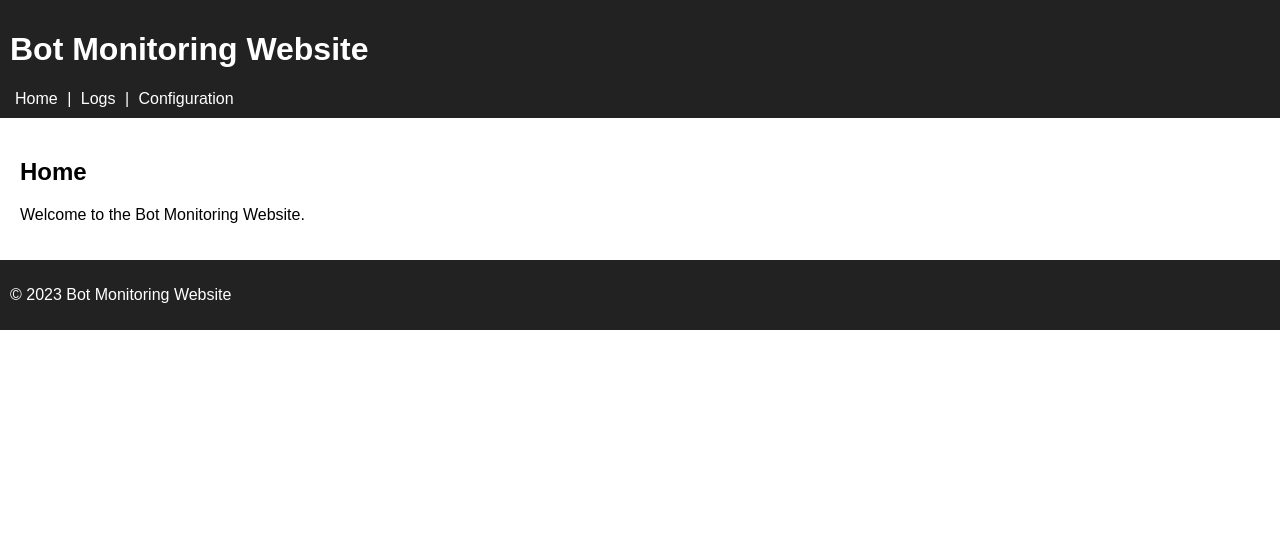
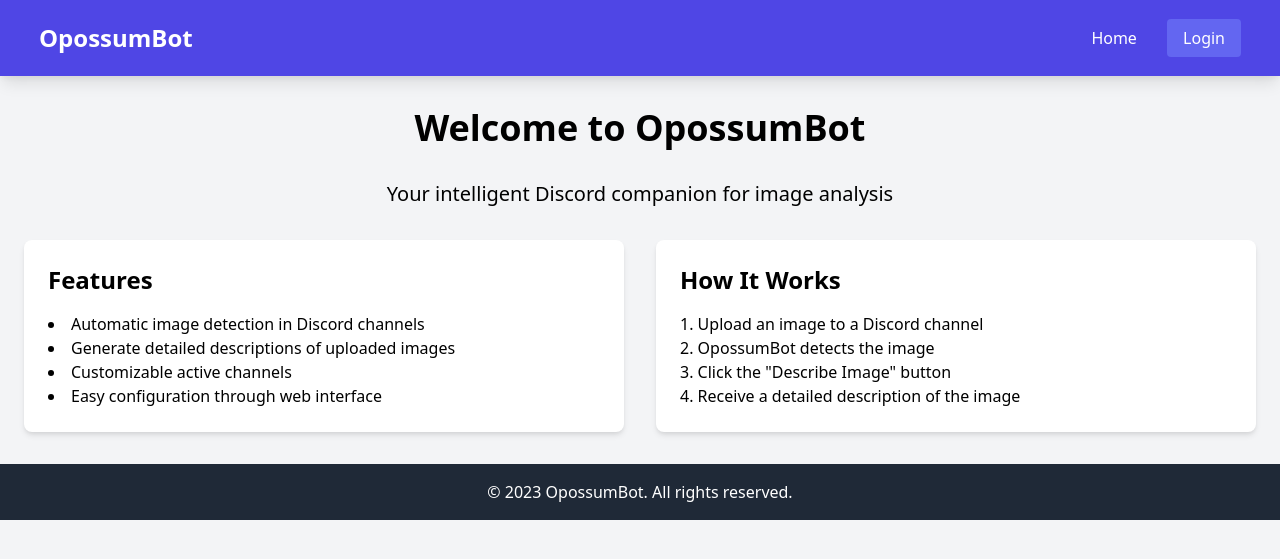
Before and after one commit to GraysLawson/opossum, a Flask app: template website/templates/index.html in a window 1280 px wide. Shown: the top 559 px of the page. Run offline with Flask 3, Linux system fonts and the light colour scheme; the template is opened without the code that fills it, so the values that code supplies are empty; parts of the project's set-up code (start-up, migrations or seed data) failed here and were passed over.

Commit message:
modified:   bot/config.py 	modified:   bot/events.py 	modified:   bot/utils.py 	modified:   website/app.py 	modified:   website/requirements.txt 	modified:   website/templates/base.html 	modified:   website/templates/index.html

```diff
--- a/bot/config.py
+++ b/bot/config.py
@@ -6,6 +6,10 @@
 ACTIVE_CHANNELS = os.environ.get('ACTIVE_CHANNELS', '').split(',')
 REDIS_URL = os.environ['REDIS_URL']
 OPENAI_MODEL = os.environ.get('OPENAI_MODEL', 'gpt-4o-mini')
+
+DISCORD_CLIENT_ID = os.environ['DISCORD_CLIENT_ID']
+DISCORD_CLIENT_SECRET = os.environ['DISCORD_CLIENT_SECRET']
+DISCORD_REDIRECT_URI = os.environ['DISCORD_REDIRECT_URI']
 
 if not DISCORD_TOKEN:
     raise ValueError("Discord token not provided")
--- a/bot/utils.py
+++ b/bot/utils.py
@@ -4,8 +4,9 @@
 
 client = openai.OpenAI(api_key=OPENAI_API_KEY)
 
-def generate_image_description(image_url):
+async def generate_image_description(image_url, progress_callback):
     try:
+        await progress_callback("Initializing image analysis...")
         response = client.chat.completions.create(
             model=OPENAI_MODEL,
             messages=[
@@ -19,6 +20,7 @@
             ],
             max_tokens=300
         )
+        await progress_callback("Generating description...")
         return response.choices[0].message.content
     except Exception as e:
         logger.error(f"Error generating image description: {str(e)}")
--- a/website/app.py
+++ b/website/app.py
@@ -1,10 +1,18 @@
-from flask import Flask, render_template, request, redirect, url_for
+from flask import Flask, render_template, request, redirect, url_for, session
+from flask_discord import DiscordOAuth2Session, requires_authorization, Unauthorized
 import os
 import redis
 import json
 from datetime import datetime
+from functools import wraps
 
 app = Flask(__name__)
+app.secret_key = os.urandom(24)
+app.config["DISCORD_CLIENT_ID"] = os.getenv("DISCORD_CLIENT_ID")
+app.config["DISCORD_CLIENT_SECRET"] = os.getenv("DISCORD_CLIENT_SECRET")
+app.config["DISCORD_REDIRECT_URI"] = os.getenv("DISCORD_REDIRECT_URI")
+
+discord = DiscordOAuth2Session(app)
 
 REDIS_URL = os.getenv('REDIS_URL')
 
@@ -15,11 +23,34 @@
 def get_redis_connection():
     return redis.Redis.from_url(REDIS_URL)
 
+def login_required(f):
+    @wraps(f)
+    def decorated_function(*args, **kwargs):
+        if not discord.authorized:
+            return redirect(url_for("login"))
+        return f(*args, **kwargs)
+    return decorated_function
+
 @app.route('/')
 def index():
     return render_template('index.html')
 
+@app.route("/login")
+def login():
+    return discord.create_session()
+
+@app.route("/callback")
+def callback():
+    discord.callback()
+    return redirect(url_for("index"))
+
+@app.route("/logout")
+def logout():
+    discord.revoke()
+    return redirect(url_for("index"))
+
 @app.route('/logs')
+@login_required
 def logs():
     try:
         redis_client = get_redis_connection()
@@ -38,6 +69,7 @@
         return render_template('logs.html', logs=[], error="An unexpected error occurred while fetching logs.")
 
 @app.route('/config', methods=['GET', 'POST'])
+@login_required
 def config():
     if request.method == 'POST':
         discord_token = request.form.get('discord_token')
@@ -80,5 +112,9 @@
                                available_models=available_models,
                                channels=channels)
 
-if __name__ == '__main__':
-    app.run(host='0.0.0.0', port=8080)
+@app.errorhandler(Unauthorized)
+def redirect_unauthorized(e):
+    return redirect(url_for("login"))
+
+if __name__ == "__main__":
+    app.run(debug=True)
--- a/website/requirements.txt
+++ b/website/requirements.txt
@@ -3,3 +3,4 @@
 gunicorn
 redis
 openai>=1.51.2
+Flask-Discord
--- a/website/templates/base.html
+++ b/website/templates/base.html
@@ -2,23 +2,34 @@
 <html lang="en">
 <head>
     <meta charset="UTF-8">
-    <title>Bot Monitoring Website</title>
+    <meta name="viewport" content="width=device-width, initial-scale=1.0">
+    <title>OpossumBot - Discord Image Analysis</title>
+    <link href="https://cdn.jsdelivr.net/npm/tailwindcss@2.2.19/dist/tailwind.min.css" rel="stylesheet">
     <link rel="stylesheet" href="{{ url_for('static', filename='styles.css') }}">
 </head>
-<body>
-    <header>
-        <h1>Bot Monitoring Website</h1>
-        <nav>
-            <a href="{{ url_for('index') }}">Home</a> |
-            <a href="{{ url_for('logs') }}">Logs</a> |
-            <a href="{{ url_for('config') }}">Configuration</a>
+<body class="bg-gray-100 font-sans">
+    <header class="bg-indigo-600 text-white shadow-lg">
+        <nav class="container mx-auto px-6 py-3 flex justify-between items-center">
+            <a href="{{ url_for('index') }}" class="text-2xl font-bold">OpossumBot</a>
+            <div>
+                <a href="{{ url_for('index') }}" class="px-4 py-2 hover:text-indigo-200">Home</a>
+                {% if current_user.is_authenticated %}
+                    <a href="{{ url_for('logs') }}" class="px-4 py-2 hover:text-indigo-200">Logs</a>
+                    <a href="{{ url_for('config') }}" class="px-4 py-2 hover:text-indigo-200">Configuration</a>
+                    <a href="{{ url_for('logout') }}" class="px-4 py-2 bg-indigo-500 rounded hover:bg-indigo-400">Logout</a>
+                {% else %}
+                    <a href="{{ url_for('login') }}" class="px-4 py-2 bg-indigo-500 rounded hover:bg-indigo-400">Login</a>
+                {% endif %}
+            </div>
         </nav>
     </header>
-    <main>
+    <main class="container mx-auto px-6 py-8">
         {% block content %}{% endblock %}
     </main>
-    <footer>
-        <p>&copy; 2023 Bot Monitoring Website</p>
+    <footer class="bg-gray-800 text-white py-4">
+        <div class="container mx-auto px-6 text-center">
+            <p>&copy; 2023 OpossumBot. All rights reserved.</p>
+        </div>
     </footer>
 </body>
 </html>
--- a/website/templates/index.html
+++ b/website/templates/index.html
@@ -1,6 +1,29 @@
 {% extends 'base.html' %}
 
 {% block content %}
-<h2>Home</h2>
-<p>Welcome to the Bot Monitoring Website.</p>
+<div class="text-center">
+    <h1 class="text-4xl font-bold mb-8">Welcome to OpossumBot</h1>
+    <p class="text-xl mb-8">Your intelligent Discord companion for image analysis</p>
+</div>
+
+<div class="grid grid-cols-1 md:grid-cols-2 gap-8">
+    <div class="bg-white rounded-lg shadow-md p-6">
+        <h2 class="text-2xl font-semibold mb-4">Features</h2>
+        <ul class="list-disc list-inside">
+            <li>Automatic image detection in Discord channels</li>
+            <li>Generate detailed descriptions of uploaded images</li>
+            <li>Customizable active channels</li>
+            <li>Easy configuration through web interface</li>
+        </ul>
+    </div>
+    <div class="bg-white rounded-lg shadow-md p-6">
+        <h2 class="text-2xl font-semibold mb-4">How It Works</h2>
+        <ol class="list-decimal list-inside">
+            <li>Upload an image to a Discord channel</li>
+            <li>OpossumBot detects the image</li>
+            <li>Click the "Describe Image" button</li>
+            <li>Receive a detailed description of the image</li>
+        </ol>
+    </div>
+</div>
 {% endblock %}
```
Also changed, not shown: bot/events.py (+13 -3 lines).
